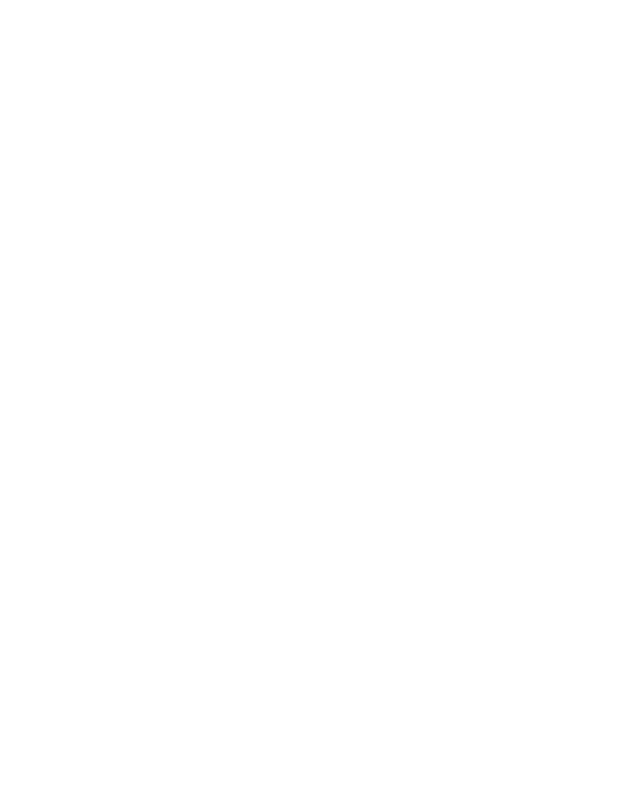
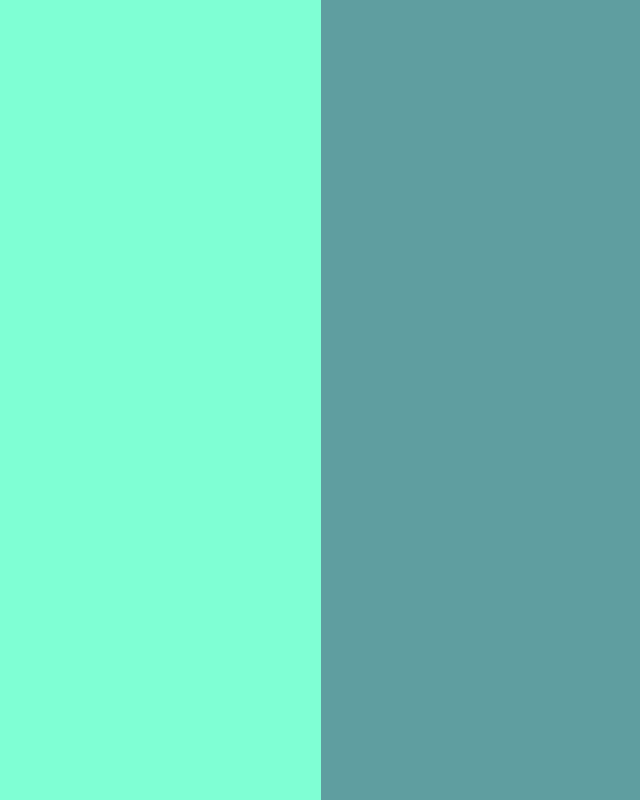
Before and after one commit to wcossior/7.SplitEffectPage, a plain HTML site: page index.html in a window 1280 px wide. Shown: the whole page, without its empty margins (319-959 px from the left). Drawn offline with Linux system fonts and the light colour scheme.

Commit message:
drawing the split on the page

```diff
--- a/index.html
+++ b/index.html
@@ -7,6 +7,10 @@
     <title>Split Page</title>
 </head>
 <body>
+    <div class="container">
+        <div class="Ps5-side"></div>
+        <div class="Xbox-side"></div>
+    </div>
     <script src="script.js"></script>
 </body>
 </html>
--- a/style.css
+++ b/style.css
@@ -0,0 +1,30 @@
+@import url('https://fonts.googleapis.com/css2?family=Lato&display=swap');
+*{
+    box-sizing: border-box;
+}
+
+body{
+    font-family: 'Lato', sans-serif;
+    margin: 0;
+    overflow: hidden;
+}
+
+.container{
+    display: flex;
+    flex-direction: row;
+    height: 100vh;
+    width: 100wh;
+    background-color: bisque;
+}
+
+.Ps5-side{
+    height: 100vh;
+    width: 50vw;
+    background-color: aquamarine;
+}
+
+.Xbox-side{
+    height: 100vh;
+    width: 50vw;
+    background-color: cadetblue;
+}
```
